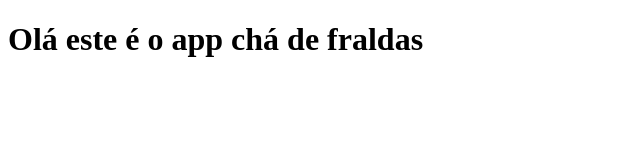
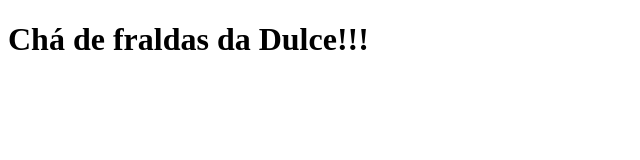
Before and after one commit to gsousadev/cha-fraudas-web, a plain HTML site: page index.html in a window 1280 px wide. Shown: the whole page, without its empty margins (0-640 px from the left). Drawn offline with Linux system fonts and the light colour scheme.

Commit message:
Trocando nome para identificar que é da dulce

```diff
--- a/index.html
+++ b/index.html
@@ -7,7 +7,7 @@
     <title>Document</title>
 </head>
 <body>
-    <h1> Olá este é o app chá de fraldas
+    <h1> Chá de fraldas da Dulce!!!
     </h1>
 </body>
 </html>
```
